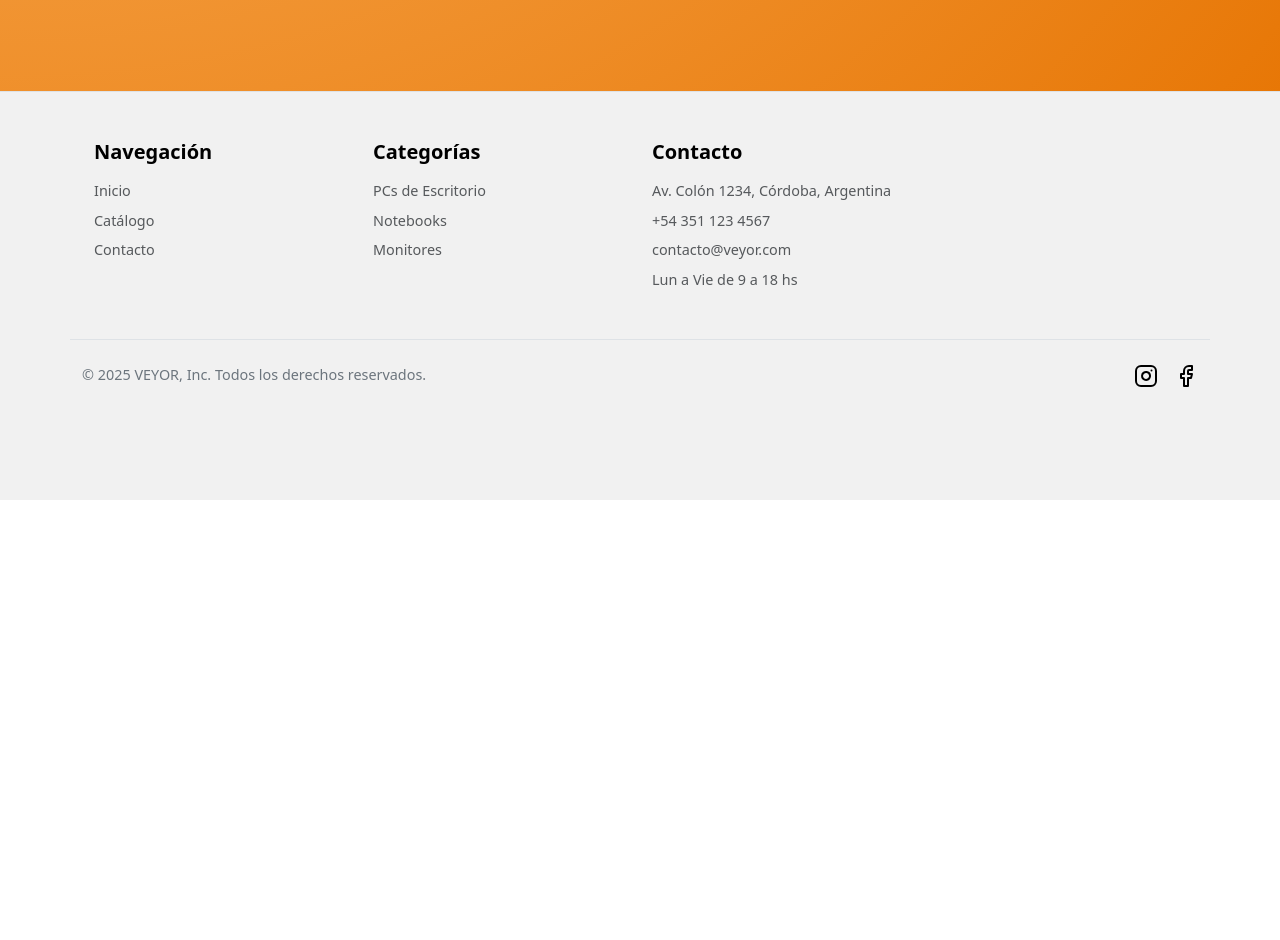
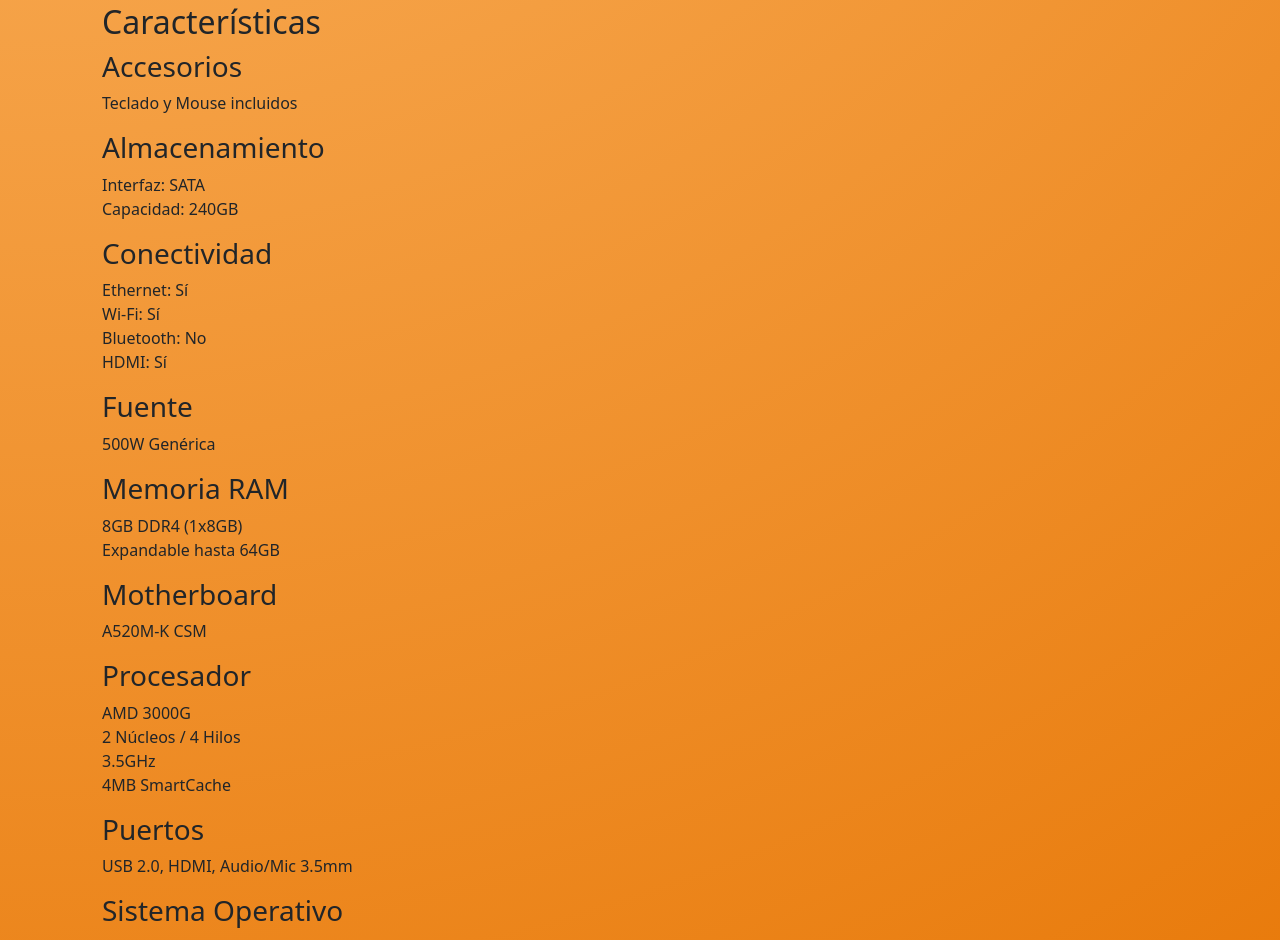
Before and after one commit to pablovenica7/Tech-Ecommerce, a React (Vite) app: page /producto/1 in a window 1280 px wide. Shown: the part 1020-1960 px from the top of the page. Before the commit the page ends 1520 px from the top, so only its background shows below. Built offline with nearby package versions, Linux system fonts and the light colour scheme.

Commit message:
Update ItemDetail.jsx

```diff
--- a/src/components/ItemDetail.jsx
+++ b/src/components/ItemDetail.jsx
@@ -40,6 +40,53 @@ export function ItemDetail({ producto }) {
               <p>{descripcion}</p>
             </div>
           )}
+
+          {/* 🔽 Nueva sección de características técnicas */}
+          <div className="detalle-caracteristicas">
+            <h2>Características</h2>
+            <div className="caracteristicas-grid">
+              <div className="caracteristica">
+                <h3>Accesorios</h3>
+                <p>Teclado y Mouse incluidos</p>
+              </div>
+              <div className="caracteristica">
+                <h3>Almacenamiento</h3>
+                <p>Interfaz: SATA<br/>Capacidad: 240GB</p>
+              </div>
+              <div className="caracteristica">
+                <h3>Conectividad</h3>
+                <p>Ethernet: Sí<br/>Wi-Fi: Sí<br/>Bluetooth: No<br/>HDMI: Sí</p>
+              </div>
+              <div className="caracteristica">
+                <h3>Fuente</h3>
+                <p>500W Genérica</p>
+              </div>
+              <div className="caracteristica">
+                <h3>Memoria RAM</h3>
+                <p>8GB DDR4 (1x8GB)<br/>Expandable hasta 64GB</p>
+              </div>
+              <div className="caracteristica">
+                <h3>Motherboard</h3>
+                <p>A520M-K CSM</p>
+              </div>
+              <div className="caracteristica">
+                <h3>Procesador</h3>
+                <p>AMD 3000G<br/>2 Núcleos / 4 Hilos<br/>3.5GHz<br/>4MB SmartCache</p>
+              </div>
+              <div className="caracteristica">
+                <h3>Puertos</h3>
+                <p>USB 2.0, HDMI, Audio/Mic 3.5mm</p>
+              </div>
+              <div className="caracteristica">
+                <h3>Sistema Operativo</h3>
+                <p>No incluido, compatible con Windows 11</p>
+              </div>
+              <div className="caracteristica">
+                <h3>Uso recomendado</h3>
+                <p>Hogar y oficina (básico)<br/>Gaming ligero<br/>Arquitectura y diseño básico</p>
+              </div>
+            </div>
+          </div>
         </section>
 
         {/* Panel lateral de compra */}
```
